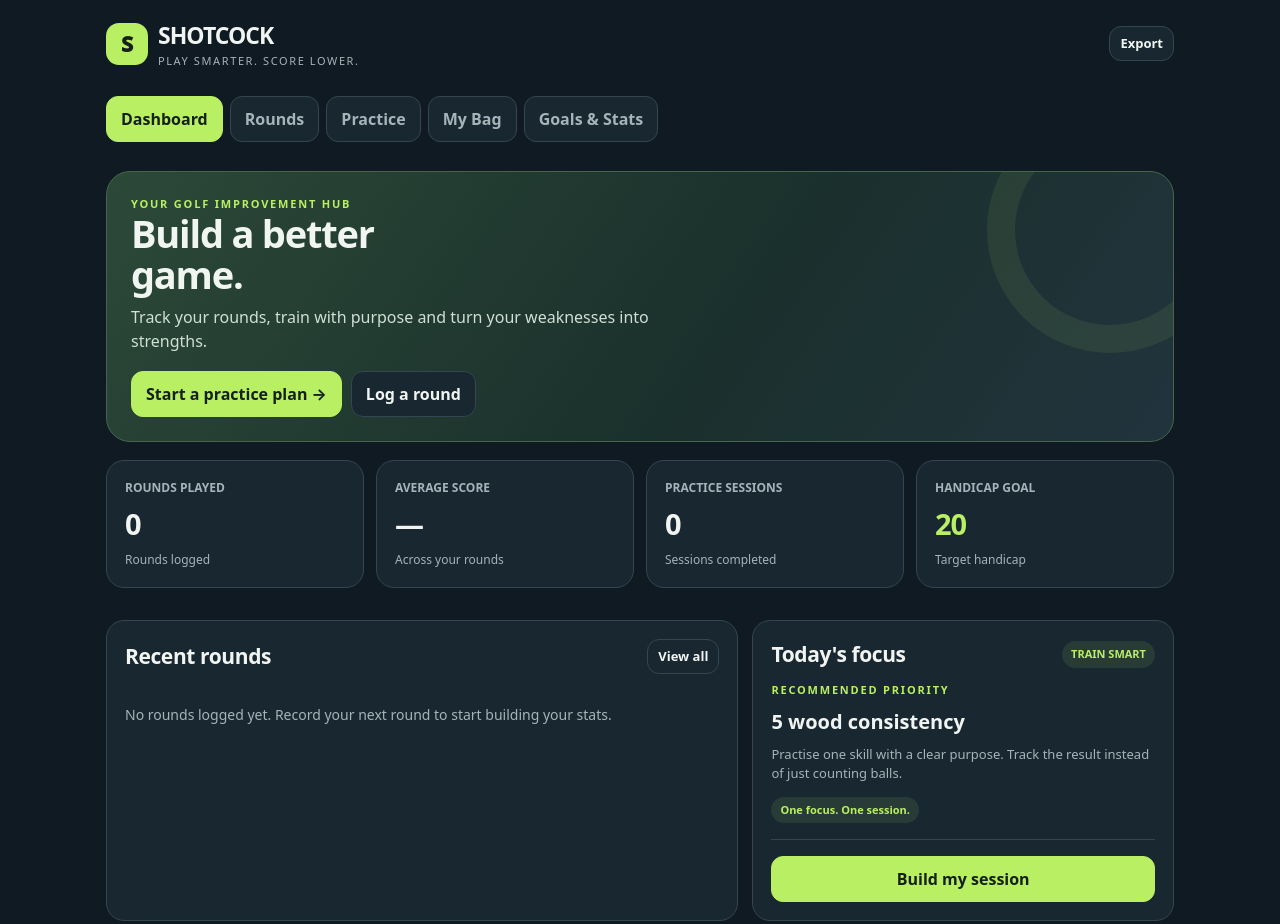
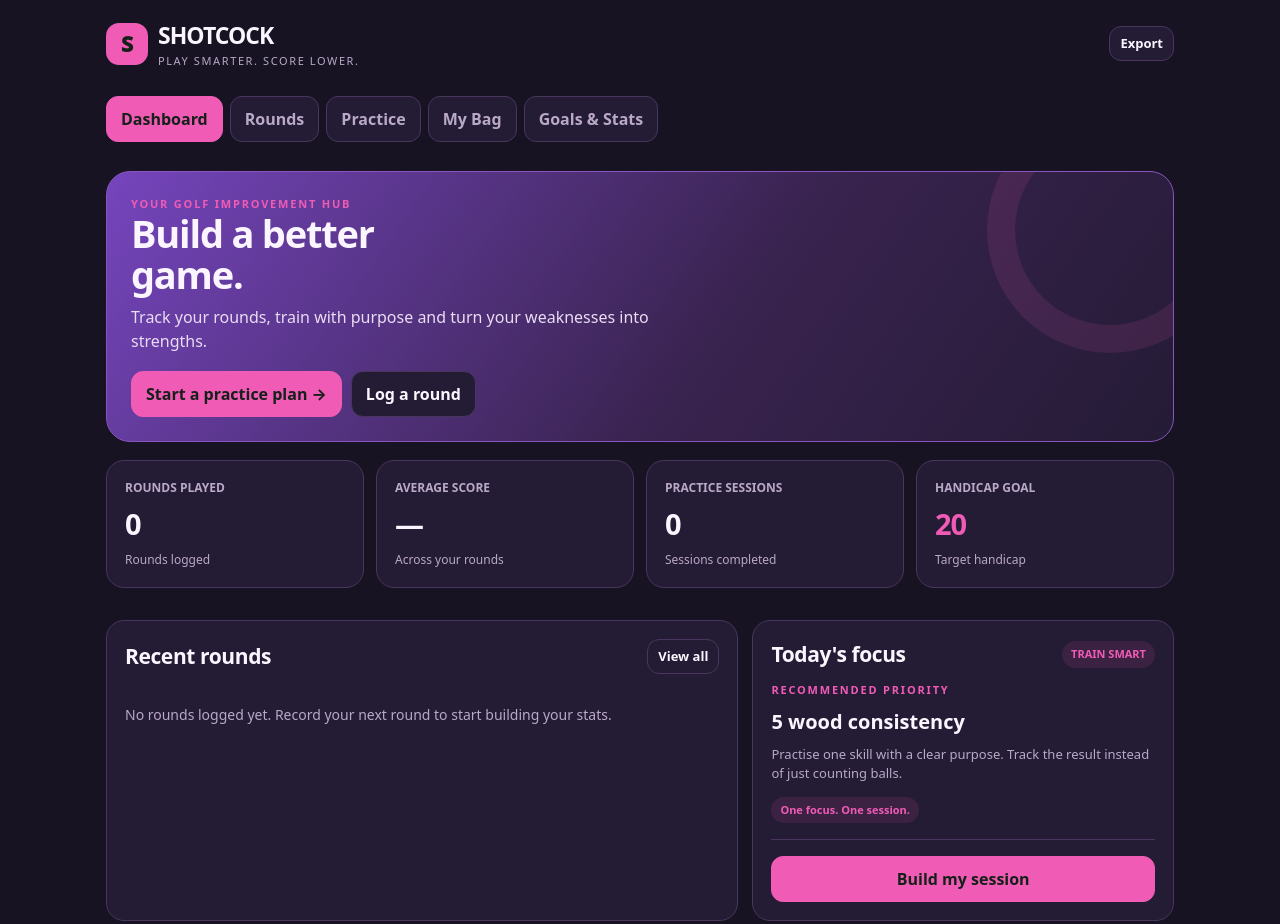
Before and after one commit to scolerimolari/Shotcock, a plain HTML site: page index.html in a window 1280 px wide. Shown: the top 924 px of the page. Drawn offline with Linux system fonts and the light colour scheme.

Commit message:
Refresh Shotcock with pink and purple theme

```diff
--- a/index.html
+++ b/index.html
@@ -4,19 +4,19 @@
 <head>
 <meta charset="UTF-8">
 <meta name="viewport" content="width=device-width, initial-scale=1">
-<meta name="theme-color" content="#101a22">
+<meta name="theme-color" content="#171323">
 <title>Shotcock -- Golf Improvement</title>
 <style>
 :root {
-  --bg:#101a22;
-  --panel:#192731;
-  --panel2:#21343e;
-  --green:#b8ef63;
-  --green2:#8bc83e;
-  --text:#f1f5f2;
-  --muted:#a5b4b9;
-  --line:#344650;
-  --red:#ff9387;
+  --bg:#171323;
+  --panel:#241b35;
+  --panel2:#302342;
+  --green:#f05bb5;
+  --green2:#b65ce2;
+  --text:#fbf5ff;
+  --muted:#b9a9c8;
+  --line:#49365d;
+  --red:#ff829f;
   --radius:18px;
 }
 * {box-sizing:border-box}
@@ -69,16 +69,16 @@ h2 {font-size:21px;letter-spacing:-.4px;margin-bottom:14px}
 h3 {font-size:16px;margin-bottom:8px}
 .subtitle {color:var(--muted);margin-bottom:22px}
 .hero {
-  background:linear-gradient(125deg,#2c4938,#1a302c 58%,#21343e);
-  border:1px solid #47654c;border-radius:24px;padding:24px;
+  background:linear-gradient(125deg,#7545bd,#39234f 58%,#241b35);
+  border:1px solid #8954bd;border-radius:24px;padding:24px;
   margin-bottom:18px;position:relative;overflow:hidden;
 }
 .hero:after {
-  content:"";position:absolute;width:190px;height:190px;border:28px solid #b8ef6314;
+  content:"";position:absolute;width:190px;height:190px;border:28px solid #f05bb51c;
   border-radius:50%;right:-60px;top:-65px;pointer-events:none;
 }
 .eyebrow {font-size:11px;text-transform:uppercase;letter-spacing:1.8px;color:var(--green);font-weight:850}
-.hero p {color:#d0dfd5;max-width:530px;margin-bottom:18px}
+.hero p {color:#eadcf4;max-width:530px;margin-bottom:18px}
 .hero-actions {display:flex;gap:9px;flex-wrap:wrap}
 .grid {display:grid;grid-template-columns:repeat(4,minmax(0,1fr));gap:12px;margin-bottom:18px}
 .two-col {display:grid;grid-template-columns:1.2fr .8fr;gap:14px}
@@ -104,23 +104,23 @@ h3 {font-size:16px;margin-bottom:8px}
 .item-sub {font-size:12px;color:var(--muted);margin-top:3px}
 .pill {
   display:inline-flex;align-items:center;gap:5px;border-radius:999px;
-  background:#b8ef6319;color:var(--green);font-size:11px;font-weight:800;
+  background:#f05bb51c;color:var(--green);font-size:11px;font-weight:800;
   padding:5px 9px;
 }
 .empty {padding:18px 0;color:var(--muted);font-size:14px}
-.progress {height:8px;border-radius:99px;background:#344650;overflow:hidden;margin:10px 0}
+.progress {height:8px;border-radius:99px;background:#49365d;overflow:hidden;margin:10px 0}
 .progress span {height:100%;display:block;background:var(--green);border-radius:99px}
 form {display:grid;gap:13px}
 .form-grid {display:grid;grid-template-columns:repeat(2,minmax(0,1fr));gap:12px}
 .field {display:grid;gap:6px;min-width:0}
 .field.full {grid-column:1/-1}
-label {font-size:12px;font-weight:750;color:#d1dce0}
+label {font-size:12px;font-weight:750;color:#e5d8ef}
 input,select,textarea {
   width:100%;min-width:0;border:1px solid var(--line);border-radius:11px;
-  background:#111e26;color:var(--text);padding:11px 12px;
+  background:#1d172b;color:var(--text);padding:11px 12px;
 }
 textarea {resize:vertical;min-height:82px}
-input::placeholder,textarea::placeholder {color:#778b94}
+input::placeholder,textarea::placeholder {color:#8e7c9f}
 .actions {display:flex;gap:8px;flex-wrap:wrap}
 .list-row {display:flex;align-items:center;justify-content:space-between;gap:12px}
 .club-grid {display:grid;grid-template-columns:repeat(2,minmax(0,1fr));gap:10px}
```
